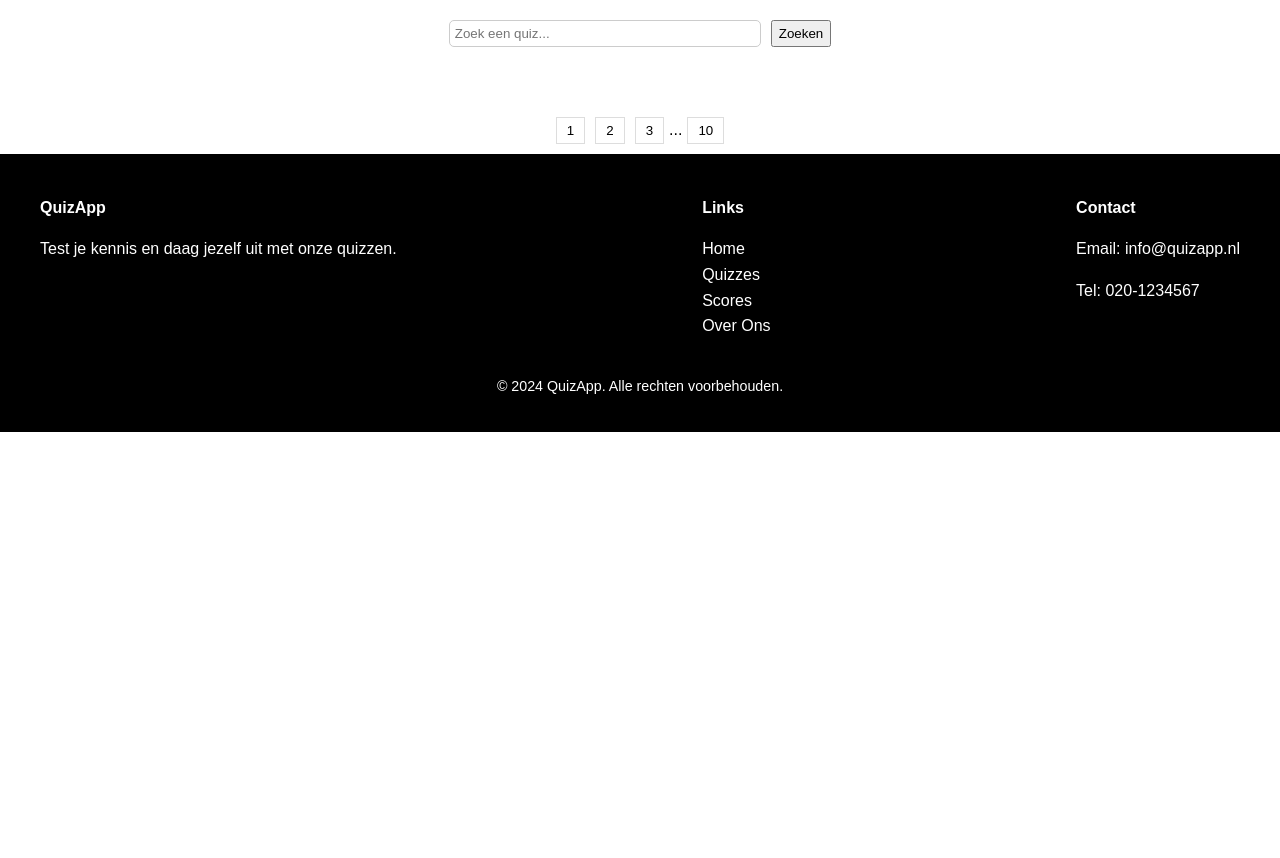
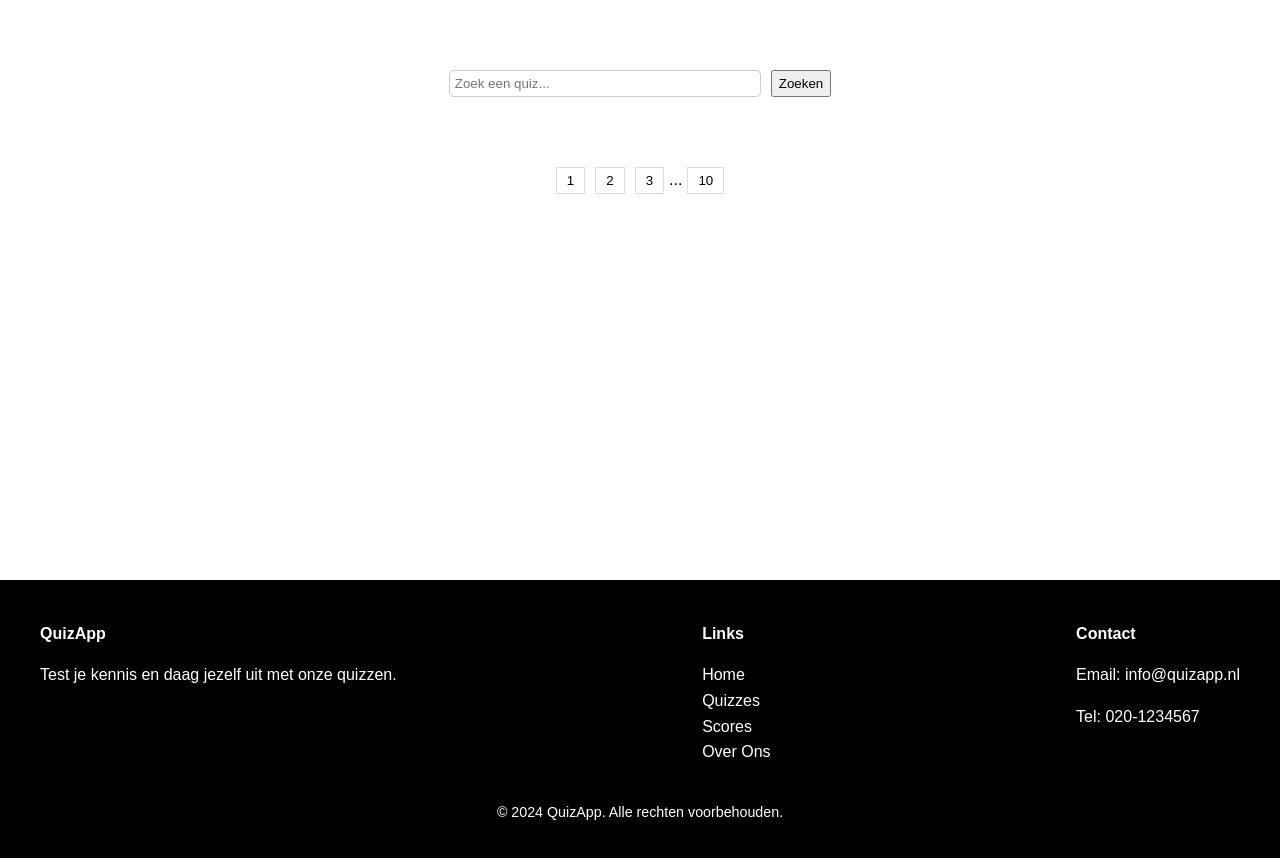
Before and after one commit to lorexgmd/Quiz-project, a PHP site: page /quizzen.php in a window 1280 px wide. Shown: the part 78-936 px from the top of the page. Before the commit the page ends 510 px from the top, so only its background shows below. Run offline with PHP 8.4, Linux system fonts and the light colour scheme; data that the repository does not hold is empty.

Commit message:
Kleine aanpassing

```diff
--- a/quizzen.php
+++ b/quizzen.php
@@ -43,7 +43,7 @@ $quizzes = getQuizzes();
     </div>
 </header>
 
-<main>
+<main class="main">
     <div class="search-bar">
         <input type="text" placeholder="Zoek een quiz...">
         <button class="btn">Zoeken</button>
--- a/styles/styleQuiz.css
+++ b/styles/styleQuiz.css
@@ -25,6 +25,9 @@ a {
  }
 
 /* Main Section */
+.main{
+height: 60vh;
+}
 .search-bar {
   display: flex;
   justify-content: center;
```
